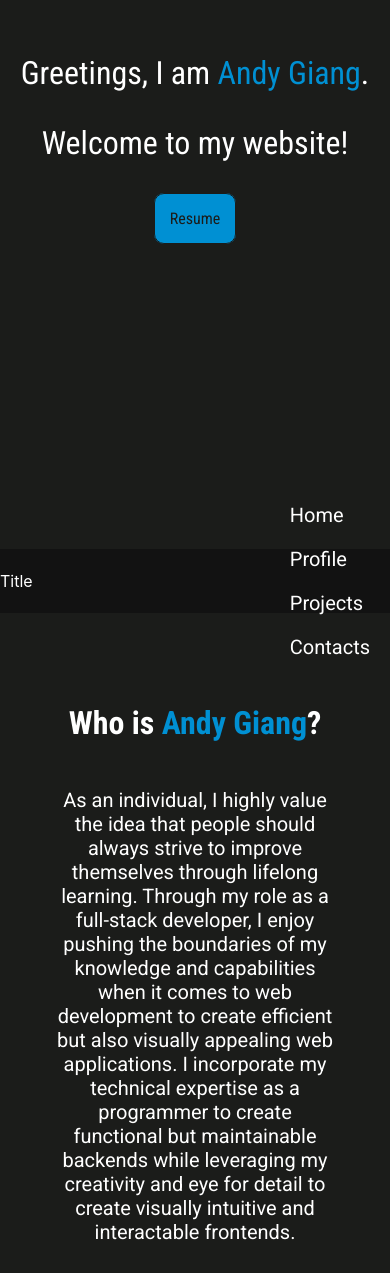
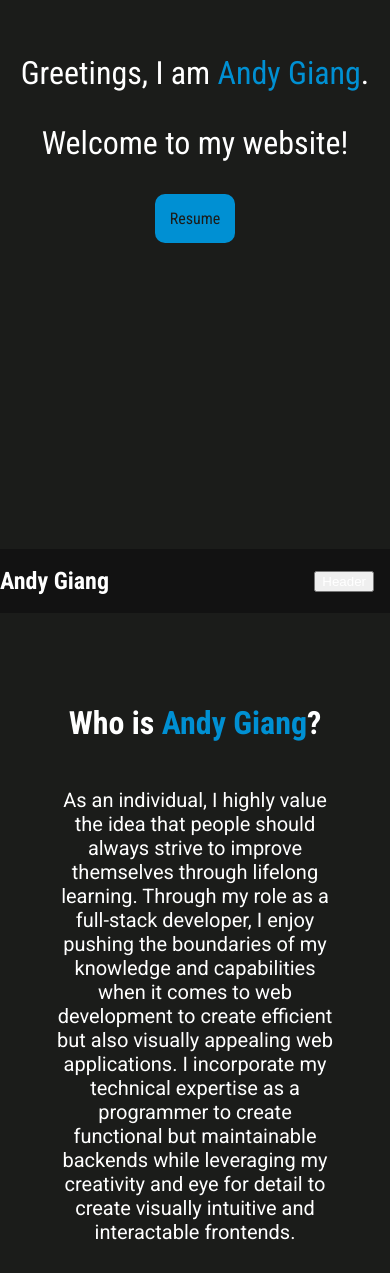
Before and after one commit to AndyCandyMandy/resume-website, a React (Create React App) app in the folder client/: page / in a window 390 px wide. Shown: the part 295-1568 px from the top of the page. Built offline with nearby package versions, Linux system fonts and the light colour scheme.

Commit message:
Cleaned landing section and reworked header

```diff
--- a/client/src/App.css
+++ b/client/src/App.css
@@ -2,7 +2,29 @@ body {
   background-color: #1b1c1a;;
 }
 
-/* CSS Elements intented for the landing page */
+.btnType1 {
+  background-color: #0090d3;
+  border-radius: 10px;
+  padding: 15px;
+  margin: 1px;
+
+  color: #1b1c1a;
+  font-family: "Roboto Condensed", sans-serif;
+  text-decoration: none;
+  font-size: clamp(1rem, 2vw, 1.5rem);
+
+  transition: transform 0.2s ease-in-out;
+}
+
+.btnType1:hover {
+  background-color: #00aeff;
+
+  cursor: pointer;
+
+  transform: scale(1.1);
+}
+
+/* CSS Elements intented for the landing section */
 .landingBody {
   background-color: none;
   height: 100%;
@@ -14,31 +36,11 @@ body {
   align-items: center;
 }
 
-.landingHeader {
+.landingContent {
   color: white;
   font-family: "Roboto Condensed", sans-serif;
   text-align: center;
   font-size: clamp(2rem, 4vw, 3rem);
-
-  padding: 25vh 5vw;
-}
-
-.landingBtn {
-  background-color: #0090d3;
-  border: 1px solid #1b1c1a;
-  margin: 10px;
-  padding: 15px;
-  border-radius: 10px;
-  cursor: pointer;
-
-  color: #1b1c1a;
-  font-family: "Roboto Condensed", sans-serif;
-  text-decoration: none;
-  font-size: clamp(1rem, 2vw, 1.5rem);
-}
-
-.landingBtn:hover {
-  background-color: #0090d3;
 }
 
 .landingBody .landingCanvas, #overlay {
@@ -46,21 +48,6 @@ body {
 }
 
 /* CSS Elements intented for the home page ------------------------------------------------------------------------*/
-.headerSection {
-  width: 100%;
-  height: clamp(2.25rem, 10vh, 4rem);
-  top: 0;
-  left: 0;
-  position: fixed;
-  z-index: 1000;
-
-  background-color: #121212;
-  color: white;
-
-  display: flex;
-  align-items: center;
-  justify-content: center;
-}
 
 .homeBody {
   background-color: #1b1c1a;
@@ -73,19 +60,6 @@ body {
   align-items: center;
   justify-content: center;
 }
-
-.headerBtn {
-  color: white;
-  font-family: "Roboto", sans-serif;
-  padding: 0 20px;
-  font-size: clamp(1.25rem, 2vw, 1.5rem);
-  cursor: pointer;
-}
-
-.headerBtn:hover {
-  color: #0090d3;
-}
-
 
 .profileBody, .projectBody, .contactBody {
   color: white;
--- a/client/src/components/stickyHeader/Header.css
+++ b/client/src/components/stickyHeader/Header.css
@@ -1,4 +1,4 @@
-.headerBody {
+.headerSection {
     width: 100%;
     height: clamp(2.25rem, 10vh, 4rem);
     z-index: 999;
@@ -13,3 +13,59 @@
     align-items: center;
     justify-content: space-between;
 }
+
+.headerHamburgerBtn {
+    display: none;
+    color: white;
+
+    margin: 1rem;
+}
+
+.headerHamburgerBtn:hover {
+    color: #00aeff;
+
+    cursor: pointer;
+}
+
+.headerBtnBox {
+    display: flex;
+    flex-direction: row;
+    align-items: center;
+    justify-content: center;
+}
+
+.headerBtn {
+    margin: 1rem;
+
+    color: white;
+    font-family: "Roboto", sans-serif;
+    font-size: clamp(1.25rem, 2vw, 1.5rem);
+}
+
+.headerBtn:hover {
+    color: #00aeff;
+
+    cursor: pointer;
+}
+
+@media (max-width: 768px) {
+    .headerHamburgerBtn {
+        display: block;
+    }
+
+    .headerBtnBox {
+        position: fixed;
+        top: -100%;
+        width: 100vw;
+
+        background-color: #121212;
+        flex-direction: column;
+
+        text-align: center;
+        transition: 0.5s;
+    }
+
+    .headerBtnBox.active {
+        top: clamp(2.25rem, 10vh, 4rem);
+    }
+}
--- a/client/src/components/stickyHeader/Header.js
+++ b/client/src/components/stickyHeader/Header.js
@@ -1,18 +1,64 @@
+import React, { useState, useEffect } from "react";
 import { scrollSectionBtn, scrollTopBtn } from "../../utils/scrollTo.js";
 
 import "./Header.css";
 
 function Header() {
+  const [isHeaderContentOpen, setIsHeaderContentOpen] = useState(false);
+
+  useEffect(() => {
+      // Function closes the hamburger menu when the header is no longer attached/sticky
+      // (Closes the hamburger menu when the viewport deteches the header)
+      const handleHeaderScroll = () => {
+        if (headerNotSticky() && isHeaderContentOpen) {
+            setIsHeaderContentOpen(false);
+        }
+      };
+      window.addEventListener("scroll", handleHeaderScroll);
+
+      return () => {
+        window.removeEventListener("scroll", handleHeaderScroll);
+      };
+  }, [isHeaderContentOpen]);
+
+  // Function returns true if the header is not sticky/attached, false otherwise.
+  const headerNotSticky = () => {
+      const header = document.getElementById("headerId");
+      if (!header) return false;
+
+      const rect = header.getBoundingClientRect();
+
+      return rect.top > 1;
+  };
+
+  // Function toggles between the hamburger menu states - if the header is not sticky/attached, scroll to the annoucement section.
+  // (Meant to used only on the hamburger button)
+  const toggleHamburger = () => {
+      if (headerNotSticky()) {
+          scrollSectionBtn("profileId");
+      }
+      else {
+          setIsHeaderContentOpen(prev => !prev);
+      }
+  };
+
+  // Function sets the hamburger menu states to false.
+  const turnOffHamburger = () => {
+      setIsHeaderContentOpen(false);
+  }
+
   return (
-    <header className="headerBody" id="headerId">
-      <p>Title</p>
+    <header className="headerSection" id="headerId">
+      <h3>Andy Giang</h3>
 
-      <div>
-        <p className="headerBtn" onClick={() => scrollTopBtn()}>Home</p>
-        <p className="headerBtn" onClick={() => scrollSectionBtn("profileId")}>Profile</p>
-        <p className="headerBtn" onClick={() => scrollSectionBtn("projectId")}>Projects</p>
-        <p className="headerBtn" onClick={() => scrollSectionBtn("contactId")}>Contacts</p>
+      <div className={`headerBtnBox ${isHeaderContentOpen ? "active" : ""}`}>
+        <p className="headerBtn" onClick={() => {scrollTopBtn(); turnOffHamburger()}}>Home</p>
+        <p className="headerBtn" onClick={() => {scrollSectionBtn("profileId"); turnOffHamburger()}}>Profile</p>
+        <p className="headerBtn" onClick={() => {scrollSectionBtn("projectId"); turnOffHamburger()}}>Projects</p>
+        <p className="headerBtn" onClick={() => {scrollSectionBtn("contactId"); turnOffHamburger()}}>Contacts</p>
       </div>
+
+      <button className="headerHamburgerBtn" onClick={toggleHamburger}>Header</button>
     </header>
   );
 }
--- a/client/src/pages/homePage.js
+++ b/client/src/pages/homePage.js
@@ -1,3 +1,4 @@
+//import Canvas from "../components/canvas.js";
 
 import Header from "../components/stickyHeader/Header.js";
 import Profile from "../components/profileSection/ProfileSection.js";
@@ -9,22 +10,20 @@ function App() {
 
   return (
     <div>
-        <div>
-          <main className="landingBody">
+        <section className="landingBody">
 
-            {/* <Canvas className="landingCanvas"></Canvas> */}
+          {/*<Canvas className="landingCanvas"></Canvas>*/}
 
-            <div className="landingHeader">
+          <div className="landingContent">
 
-              <p>Greetings, I am <span style={{ color: "#0090d3" }}>Andy Giang</span>.</p>
-              <p>Welcome to my website!</p>
+            <p>Greetings, I am <span style={{ color: "#0090d3" }}>Andy Giang</span>.</p>
+            <p>Welcome to my website!</p>
 
-              <a className="landingBtn" href="/assets/AndyGiang_Online_Resume.pdf" target="_blank" rel="noopener noreferrer">Resume</a>
+            <a className="btnType1" href="/assets/AndyGiang_Online_Resume.pdf" target="_blank" rel="noopener noreferrer">Resume</a>
 
-            </div>
+          </div>
 
-          </main>
-        </div>
+        </section>
 
         <Header></Header>
 
```
Also changed, not shown: client/src/pages/landingPage.js (deleted, +0 -26 lines).
